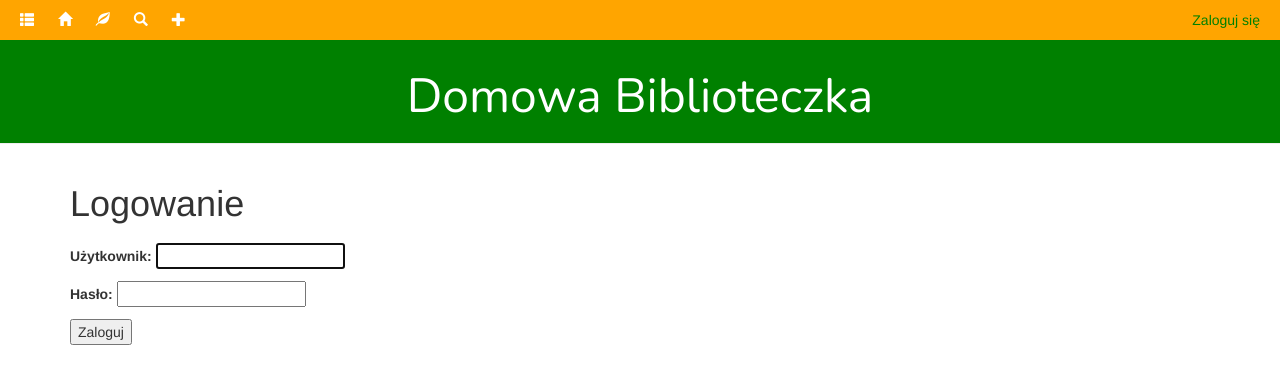
After one commit to jot-em/bookcase, a Django app: page /logowanie/ in a window 1280 px wide. The commit adds this page. Shown: the top 384 px of the page. Run offline with Django 3.2, Linux system fonts and the light colour scheme; some libraries are stand-ins or nearby versions.

Commit message:
Add authorization: login/logut options

```diff
--- a/biblio/templates/biblio/base.html
+++ b/biblio/templates/biblio/base.html
@@ -9,6 +9,15 @@
 		<link href="https://fonts.googleapis.com/css?family=Nunito" rel="stylesheet">
 		<link rel="stylesheet" href="{% static 'css/biblio.css' %}">
 		<title>Biblioteczka</title>
+
+		<div class="login-info">
+			{% if user.is_authenticated %}
+				<link rel="stylesheet" href="{% static 'css/biblio.css' %}">
+				<p>Jesteś zalogowany(a) jako {{user}} <a href="{% url 'logout'%}">Wyloguj się</a></p>
+			{% else %}
+				<p><a href="{% url 'login'%}">Zaloguj się</a></p>
+			{% endif %}
+		</div>
 
 		<div class="menu">
 			<a href="{% url 'book_table' %}" class="icon-menu"><span class="glyphicon glyphicon-th-list"></span></a>
--- /dev/null
+++ b/biblio/templates/registration/login.html
@@ -0,0 +1,12 @@
+{% extends '../biblio/base.html' %}
+
+{% block title %}Login{% endblock %}
+
+{% block content %}
+  <h1 class="title">Logowanie</h1>
+  <form method="post">
+    {% csrf_token %}
+    {{ form.as_p }}
+    <button type="submit">Zaloguj</button>
+  </form>
+{% endblock %}
--- a/biblio/urls.py
+++ b/biblio/urls.py
@@ -1,8 +1,11 @@
 from django.conf.urls import url
-from . import views
+from biblio import views
+from django.contrib.auth import views as auth_views
 
 urlpatterns = [
 	url(r'^$', views.book_table, name='book_list'),
+    url(r'^logowanie/$', auth_views.login, name='login'),
+    url(r'^wylogowanie/$', auth_views.logout, name='logout'),
 	url(r'^ksiazki/$', views.book_list, name='book_list'),
 	url(r'^wykaz/$', views.book_table, name='book_table'),
 	url(r'^ksiazka/(?P<pk>[0-9]+)/$', views.book_details, name='book_details'),
--- a/bookcase/settings.py
+++ b/bookcase/settings.py
@@ -124,3 +124,6 @@ STATIC_ROOT = os.path.join(BASE_DIR, 'public', 'static')
 STATICFILES_DIRS = (
     os.path.join(BASE_DIR, "static"),
 )
+
+LOGIN_REDIRECT_URL = '/wykaz'
+LOGOUT_REDIRECT_URL = '/logowanie'
--- a/static/css/biblio.css
+++ b/static/css/biblio.css
@@ -3,6 +3,25 @@
     margin-top: 0;
     margin-bottom: 20;
     padding: 10px 20px 10px 20px;
+}
+
+.login-info {
+    color: #003300;
+    background-color: orange;
+    margin-bottom: 0;
+    float: right;
+    padding: 10px 20px 0px 0px;
+}
+
+.login-info a, .login-info a:visited, .login-info a:active {
+    color: green;
+    padding-left: 15px;
+    text-decoration: none;
+    text-align: center;
+}
+
+.login-info a:hover {
+    color: #ffffff;
 }
 
 .menu {
@@ -36,7 +55,6 @@ h1 a {
 
 .checked {
 	color: orange;
-
 }
 
 .icon-button {
@@ -45,7 +63,7 @@ h1 a {
 }
 
  .button {
-    background-color: #555555;
+    background-color: #555555 /*green*/;
     border: none;
     color: white;
     padding: 15px 32px;
```
Also changed, not shown: biblio/templates/biblio/extended.html (+9 -0 lines), biblio/views.py (+16 -1 lines).
